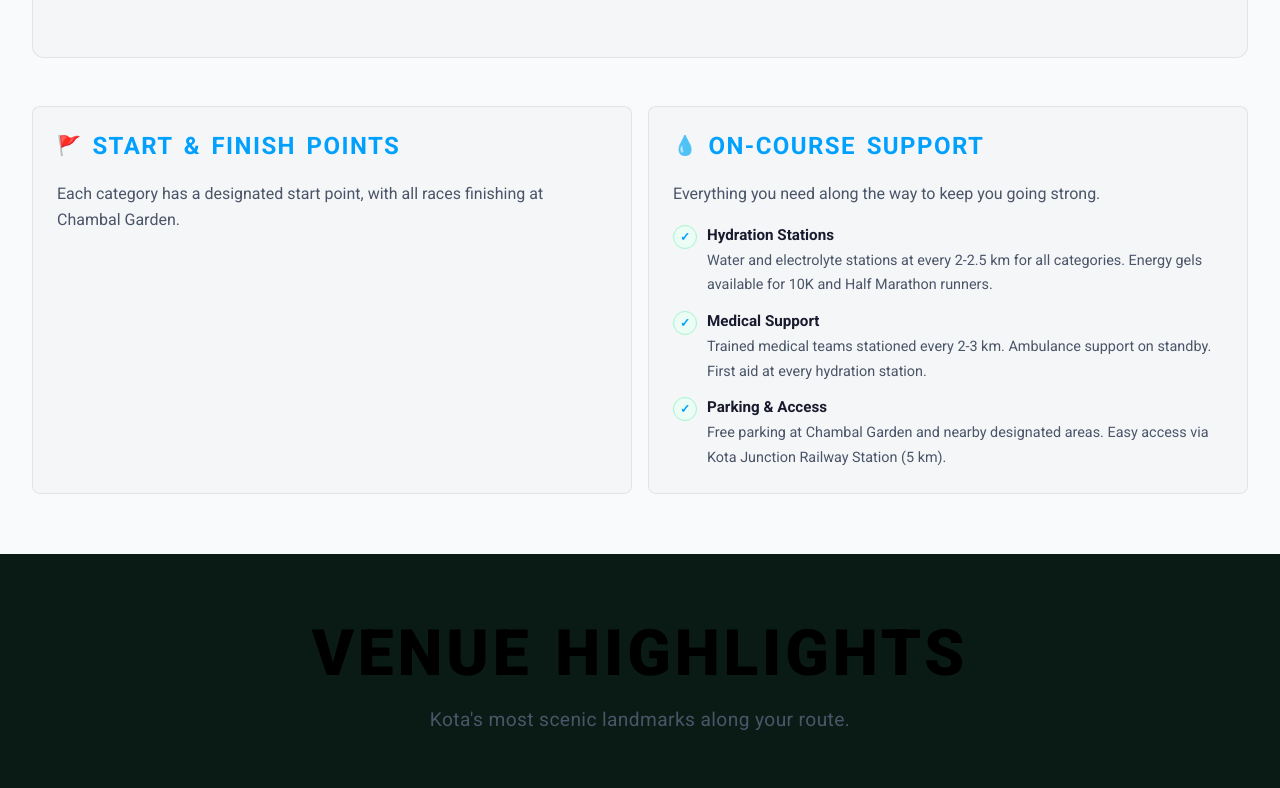
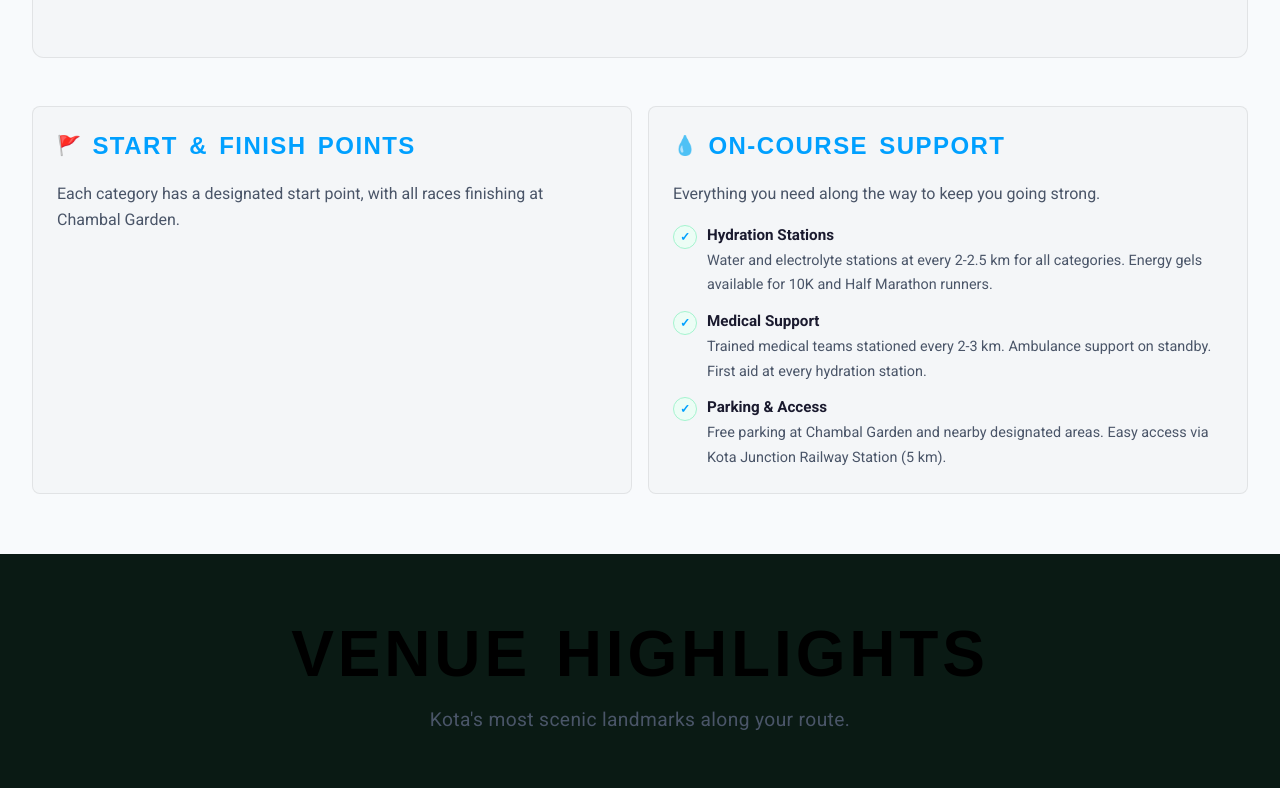
Before and after one commit to vishnu552/runnerx, a Next.js app in the folder runnerx-kota/: page /route in a window 1280 px wide. Shown: the part 1200-1988 px from the top of the page. Built offline with nearby package versions, Linux system fonts and the light colour scheme; no server answers.

Commit message:
minor changes

```diff
--- a/runnerx-kota/src/app/globals.css
+++ b/runnerx-kota/src/app/globals.css
@@ -34,7 +34,7 @@
   --radius-lg: 12px;
   --radius-full: 9999px;
 
-  --font-heading: var(--font-roboto-condensed), var(--font-roboto), sans-serif;
+  --font-heading: sans-serif;
   --font-subheading:
     var(--font-roboto-condensed), var(--font-roboto), sans-serif;
   --font-body: var(--font-roboto), "Segoe UI", sans-serif;
@@ -112,7 +112,7 @@
   }
 
   .section-title {
-    font-family: var(--font-roboto) !important;
+    font-family: sans-serif !important;
     color: #000;
     @apply mb-3 text-[2.2rem] font-black uppercase tracking-[0.04em] md:text-[4rem];
   }
@@ -259,7 +259,7 @@
 
   .overview-title,
   .overview-title-outline {
-    font-family: var(--font-roboto);
+    font-family: sans-serif !important;
     color: #000;
     word-spacing: 0.2rem;
     @apply text-[1.9rem] font-black uppercase leading-[1.08] tracking-[0.05em] md:text-[4rem] md:leading-[0.95] md:tracking-[0.02em];
@@ -347,7 +347,7 @@
   }
 
   .ambassador-title {
-    font-family: var(--font-roboto);
+    font-family: sans-serif !important;
     @apply text-[1.9rem] font-black uppercase leading-none tracking-[0.05em] text-white md:text-[4rem] md:tracking-[0.02em];
   }
 
@@ -385,7 +385,7 @@
   }
 
   .initiatives-title {
-    font-family: var(--font-roboto);
+    font-family: sans-serif !important;
     color: #000;
     @apply mb-12 text-center text-[2.5rem] font-black uppercase md:text-[4rem];
   }
@@ -427,7 +427,7 @@
   }
 
   .sponsors-title {
-    font-family: var(--font-roboto);
+    font-family: sans-serif !important;
     color: #000;
     @apply mb-12 text-center text-[2.2rem] font-black uppercase md:text-[4rem];
   }
--- a/runnerx-kota/src/components/Header.js
+++ b/runnerx-kota/src/components/Header.js
@@ -143,22 +143,27 @@ export default function Header({
               if (link.isDropdown) {
                 const isOpen = expandedNav === link.label;
                 return (
-                  <div key={link.label} className="relative">
+                  <div
+                    key={link.label}
+                    className="relative"
+                    onMouseEnter={() => setExpandedNav(link.label)}
+                    onMouseLeave={() => setExpandedNav(null)}
+                  >
                     <button
                       type="button"
-                      onClick={() => setExpandedNav(isOpen ? null : link.label)}
                       className={`inline-flex items-center gap-1 rounded-full px-4 py-2 text-sm font-semibold uppercase tracking-[0.08em] transition ${pathname.startsWith("/categories") ? "text-[#00a0ff]" : "text-slate-600 hover:text-[#00a0ff]"}`}
                     >
                       {link.label}
-                      <span className="text-xs">{isOpen ? "▲" : "▼"}</span>
+                      <span className="text-xs transition-transform duration-200" style={{ transform: isOpen ? 'rotate(180deg)' : 'rotate(0deg)' }}>▼</span>
                     </button>
                     {isOpen && (
-                      <div className="absolute left-1/2 top-full mt-2 flex min-w-[240px] -translate-x-1/2 flex-col rounded-b-md border border-slate-200 border-t-2 border-t-[#00a0ff] bg-white py-1 shadow-xl">
+                      <div className="absolute left-1/2 top-full mt-0 pt-2 flex min-w-[240px] -translate-x-1/2 flex-col rounded-b-md border border-slate-200 border-t-2 border-t-[#00a0ff] bg-white py-1 shadow-xl">
                         {categories.map((cat) => (
                           <Link
                             key={cat.slug}
                             href={`/categories/${cat.slug}`}
                             className="border-b border-slate-100 px-5 py-3 text-sm font-semibold uppercase tracking-[0.07em] text-slate-700 transition hover:bg-slate-50 hover:text-[#00a0ff] last:border-b-0"
+                            onClick={() => setExpandedNav(null)}
                           >
                             {cat.name}
                           </Link>
```
